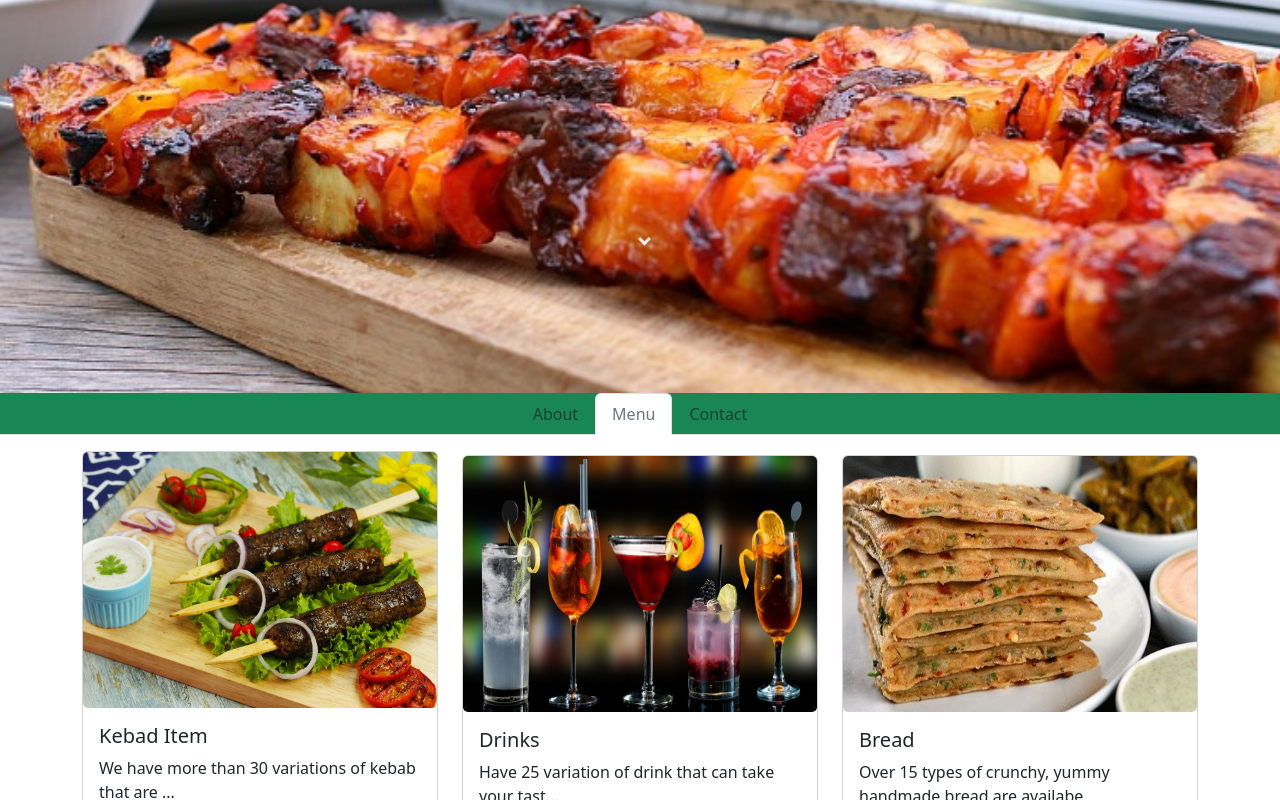
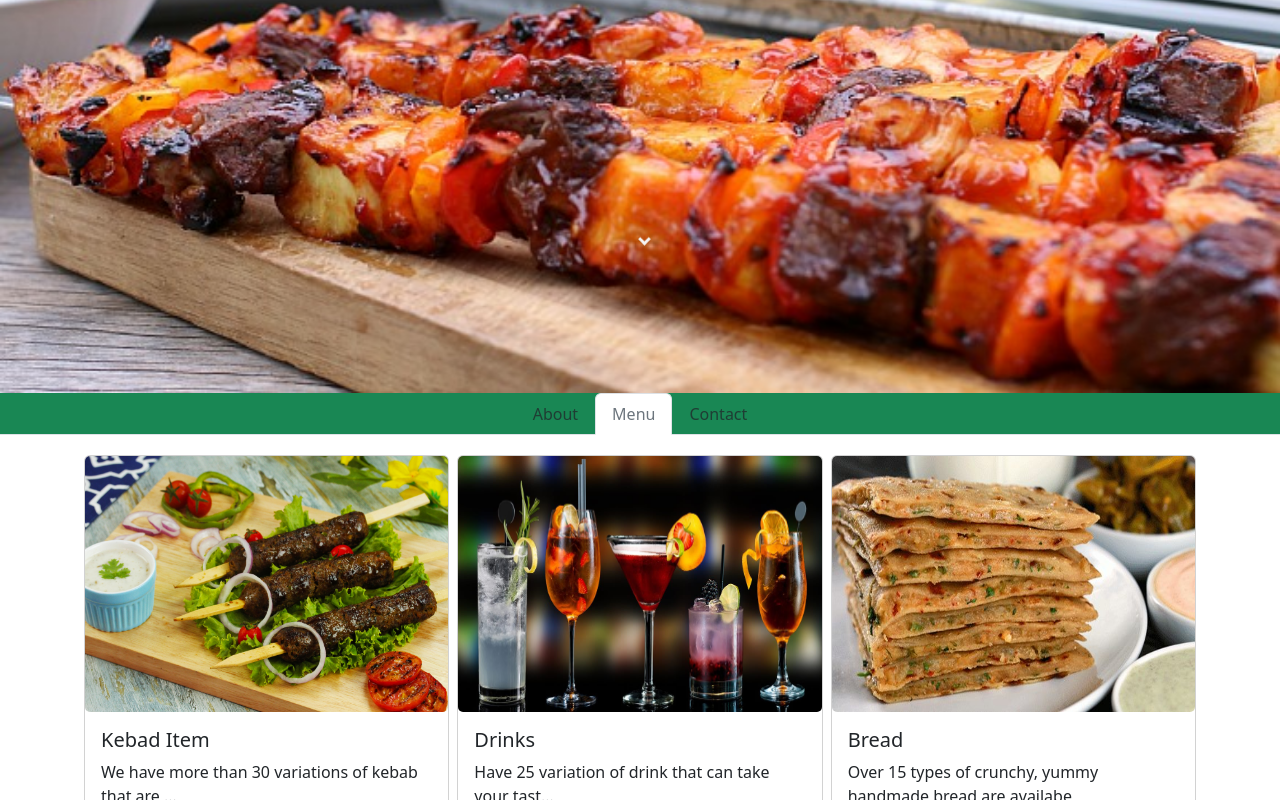
Before and after one commit to shshamim63/React-Restaurants, a React app: page / in a window 1280 px wide. Both pictures are taken after a click on the tab "Menu". Shown: the part 407-1207 px from the top of the page. Built offline with nearby package versions, Linux system fonts and the light colour scheme; the HTML template or start-up script is replaced by a standard one.

Commit message:
Updated menu sections view

```diff
--- a/src/components/CardMenu.tsx
+++ b/src/components/CardMenu.tsx
@@ -7,14 +7,21 @@ export interface MenuContext {
   imageAlternative: string;
 }
 
-const CardMenu = ({title, imageUrl, context, imageAlternative}: MenuContext) => {
+const CardMenu = ({
+  title,
+  imageUrl,
+  context,
+  imageAlternative,
+}: MenuContext) => {
   return (
     <Card className="card mr-1">
-            <Card.Img src={imageUrl} alt={imageAlternative}  className="menu-image"/>
+      <Card.Img src={imageUrl} alt={imageAlternative} className="menu-image" />
 
       <Card.Body>
         <Card.Title>{title}</Card.Title>
-                <Card.Text>{context.length > 60 ? `${context.substring(0, 50)}...` : context}</Card.Text>
+        <Card.Text>
+          {context.length > 60 ? `${context.substring(0, 50)}...` : context}
+        </Card.Text>
       </Card.Body>
     </Card>
   );
--- a/src/components/Contact.tsx
+++ b/src/components/Contact.tsx
@@ -25,7 +25,6 @@ const Contact = () => {
         if (isValid) {
             await receiveComment(messageInfo)
         }
-        console.log('I have been called')
     }
 
     return (
--- a/src/components/Menu.tsx
+++ b/src/components/Menu.tsx
@@ -1,64 +1,27 @@
 import { Col, Container, Row } from "react-bootstrap";
 import CardMenu from "./CardMenu";
-import { listOfFoodCategory } from "../constant/menu";
+import { listOfFoodCategory } from "../constants/menu";
 
-import '../style/menu.scss';
-import { useEffect, useState } from "react";
-import { ScreenSize } from "../utils/screen.constant";
+import "../style/menu.scss";
 
 const Menu = () => {
-    const [currentWindow, setCurrentWindow] = useState(window.innerWidth)
-
-    const handleResize = () => {
-        setCurrentWindow(window.innerWidth)
-    }
-
-    useEffect(() => {
-        window.addEventListener("resize", handleResize)
-    })
-
-    const calculateMarginTopForMenu = (serialNumber: number) => {
-        let currentBreakpoint = ''
-
-        if (currentWindow < ScreenSize.sm) {
-            currentBreakpoint += 'xs'
-        } else if (currentWindow < ScreenSize.md) {
-            currentBreakpoint += 'sm'
-        } else if (currentWindow < ScreenSize.lg) {
-            currentBreakpoint += 'md'
-        } else {
-            currentBreakpoint += 'lg'
-        }
-
-        if (serialNumber == 0) {
-            return ''
-        } else if (serialNumber === 1 && currentBreakpoint === 'md') {
-            return ''
-        } else {
-            return 'mt-1'
-        }
-    }
-
   return (
-        <Container className="mt-3 mb-3">
-            <Row>
-                {
-                    listOfFoodCategory.map((menu, i) => {
+    <Container>
+      <Row className="g-1">
+        {listOfFoodCategory.map((menu, i) => {
           return (
-                            <Col xs={12} sm={10} md={6} lg={4} key= {i} className={calculateMarginTopForMenu(i)}>
+            <Col xs={12} sm={12} md={6} lg={4} key={i} className="p-1">
               <CardMenu
-                                    title = {menu.title}
-                                    imageUrl = {menu.imageUrl}
-                                    context = {menu.context}
-                                    imageAlternative = {menu.imageAlternative}
+                title={menu.title}
+                imageUrl={menu.imageUrl}
+                context={menu.context}
+                imageAlternative={menu.imageAlternative}
               ></CardMenu>
             </Col>
           );
-                    })
-                }
+        })}
       </Row>
     </Container>
-
   );
 };
 
```
Also changed, not shown: src/constants/menu.ts (renamed from src/constant/menu.ts). Lines whose indentation alone changed are shown as unchanged.
